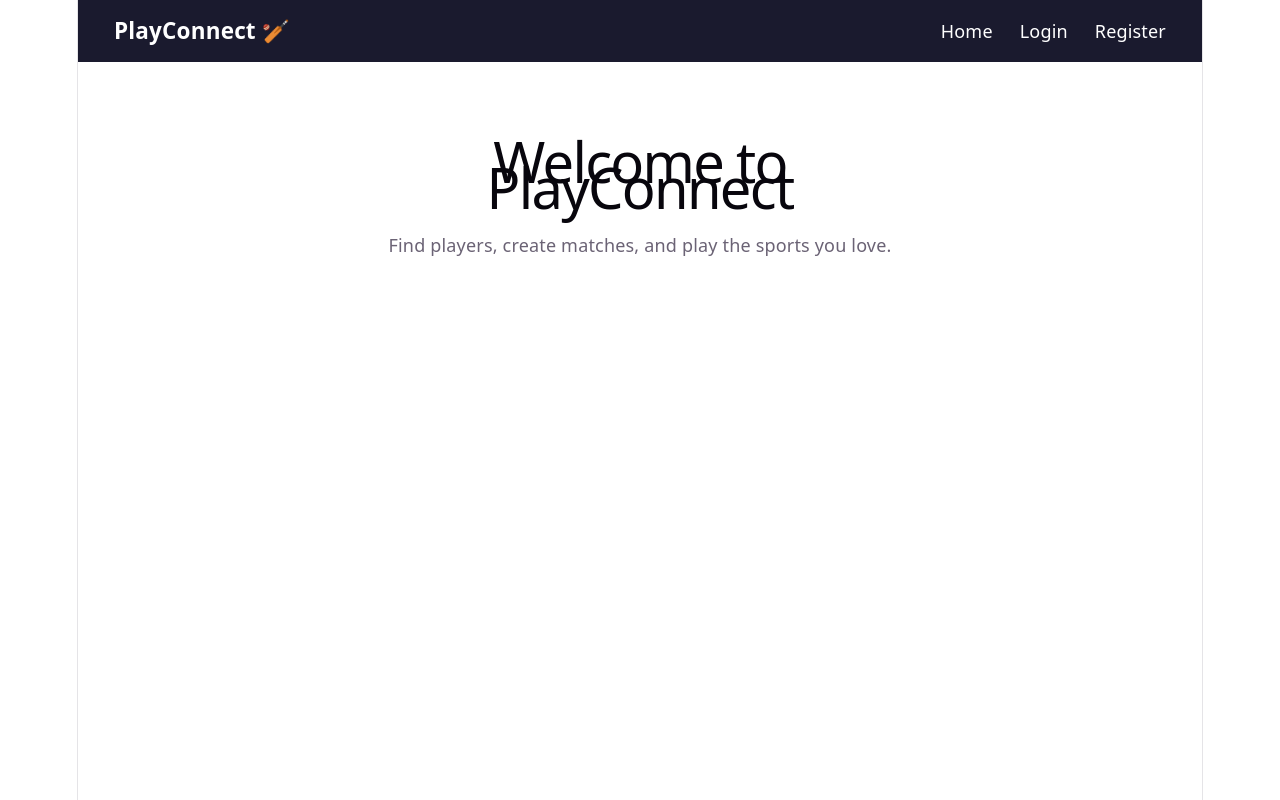
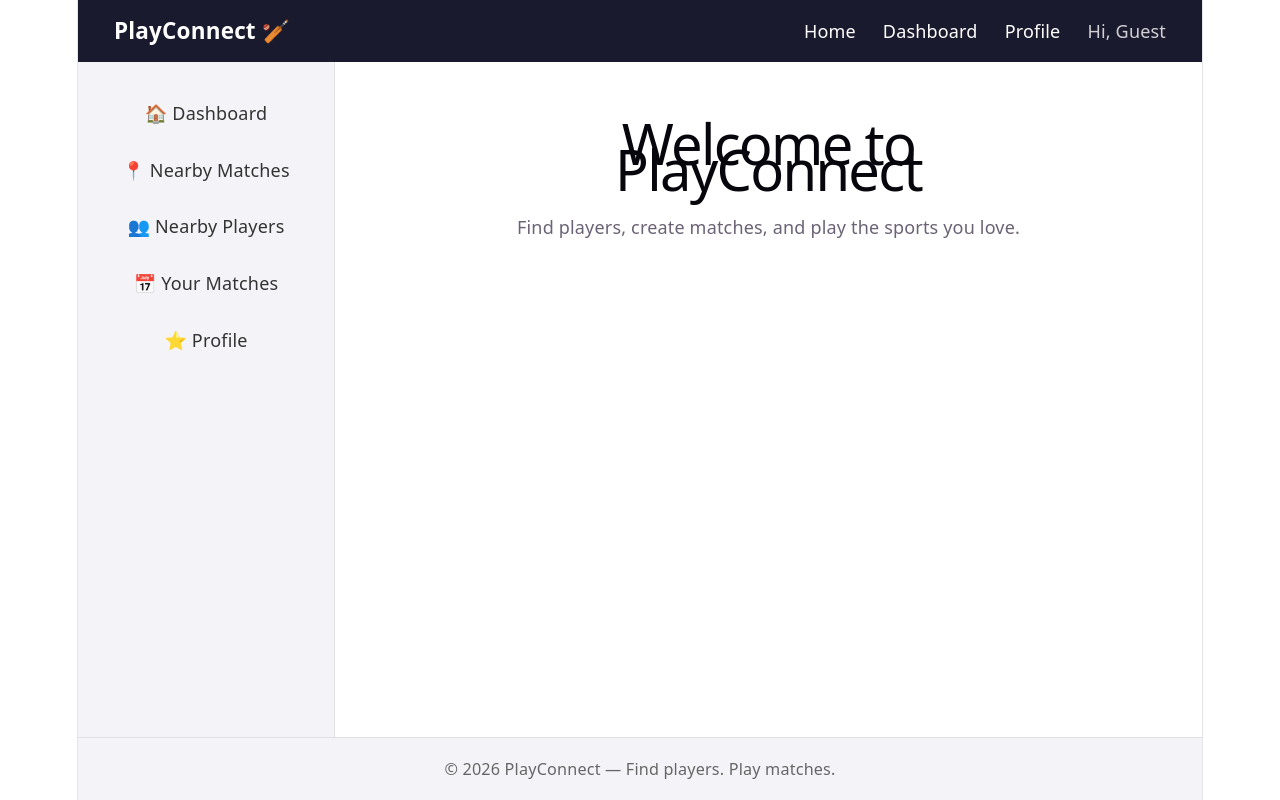
Before and after one commit to sdhanush-26/PlayConnect-, a React (Vite) app in the folder playconnect-frontend/: page / in a window 1280 px wide. Built offline with nearby package versions, Linux system fonts and the light colour scheme.

Commit message:
Day 46: UI structure - Navbar, Sidebar, Footer, Layout wrapper

```diff
--- a/playconnect-frontend/src/App.css
+++ b/playconnect-frontend/src/App.css
@@ -1,3 +1,9 @@
+.app-shell {
+  display: flex;
+  flex-direction: column;
+  min-height: 100vh;
+}
+
 .navbar {
   display: flex;
   justify-content: space-between;
@@ -21,10 +27,52 @@
   margin-left: 1.5rem;
   opacity: 0.8;
 }
+
+.app-body {
+  display: flex;
+  flex: 1;
+}
+
+.sidebar {
+  width: 220px;
+  background: #f4f4f8;
+  padding: 1.5rem 1rem;
+  display: flex;
+  flex-direction: column;
+  gap: 0.5rem;
+  border-right: 1px solid #e0e0e0;
+}
+.sidebar-link {
+  padding: 0.6rem 0.8rem;
+  border-radius: 6px;
+  text-decoration: none;
+  color: #333;
+}
+.sidebar-link:hover {
+  background: #e8e8f0;
+}
+.sidebar-link.active {
+  background: #1a1a2e;
+  color: white;
+}
+
+.app-content {
+  flex: 1;
+  padding: 2rem;
+}
+
+.footer {
+  text-align: center;
+  padding: 1rem;
+  background: #f4f4f8;
+  color: #666;
+  font-size: 0.9rem;
+  border-top: 1px solid #e0e0e0;
+}
+
 .page {
   max-width: 600px;
-  margin: 3rem auto;
-  padding: 0 2rem;
+  margin: 0 auto;
   text-align: center;
 }
 .auth-form {
--- a/playconnect-frontend/src/App.jsx
+++ b/playconnect-frontend/src/App.jsx
@@ -1,6 +1,6 @@
 import { useState } from 'react';
 import { BrowserRouter, Routes, Route } from 'react-router-dom';
-import Navbar from './components/Navbar';
+import Layout from './components/Layout';
 import Home from './pages/Home';
 import Login from './pages/Login';
 import Register from './pages/Register';
@@ -9,21 +9,22 @@ import Profile from './pages/Profile';
 import './App.css';
 
 function App() {
-  // Placeholder auth state — real login wiring (reading a stored JWT,
-  // etc.) arrives Day 47. For now this just proves Navbar's props
-  // actually change what renders.
-  const [isLoggedIn] = useState(false);
+  // Placeholder auth state — real login wiring arrives Day 47.
+   const [isLoggedIn] = useState(true);
   const [userName] = useState('Guest');
 
   return (
     <BrowserRouter>
-      <Navbar isLoggedIn={isLoggedIn} userName={userName} />
       <Routes>
-        <Route path="/" element={<Home />} />
-        <Route path="/login" element={<Login />} />
-        <Route path="/register" element={<Register />} />
-        <Route path="/dashboard" element={<Dashboard />} />
-        <Route path="/profile" element={<Profile />} />
+        {/* Every child route below renders inside Layout's <Outlet />,
+            so Navbar/Sidebar/Footer wrap all of them automatically. */}
+        <Route element={<Layout isLoggedIn={isLoggedIn} userName={userName} />}>
+          <Route path="/" element={<Home />} />
+          <Route path="/login" element={<Login />} />
+          <Route path="/register" element={<Register />} />
+          <Route path="/dashboard" element={<Dashboard />} />
+          <Route path="/profile" element={<Profile />} />
+        </Route>
       </Routes>
     </BrowserRouter>
   );
--- /dev/null
+++ b/playconnect-frontend/src/components/Footer.jsx
@@ -0,0 +1,9 @@
+function Footer() {
+  return (
+    <footer className="footer">
+      <p>© {new Date().getFullYear()} PlayConnect — Find players. Play matches.</p>
+    </footer>
+  );
+}
+
+export default Footer;
--- /dev/null
+++ b/playconnect-frontend/src/components/Layout.jsx
@@ -0,0 +1,25 @@
+import { Outlet } from 'react-router-dom';
+import Navbar from './Navbar';
+import Sidebar from './Sidebar';
+import Footer from './Footer';
+
+// <Outlet /> is React Router's way of saying "render whichever child
+// route matched here" — this lets every page share the same Navbar/
+// Sidebar/Footer shell without each page file repeating that layout
+// code itself.
+function Layout({ isLoggedIn, userName }) {
+  return (
+    <div className="app-shell">
+      <Navbar isLoggedIn={isLoggedIn} userName={userName} />
+      <div className="app-body">
+        <Sidebar isLoggedIn={isLoggedIn} />
+        <main className="app-content">
+          <Outlet />
+        </main>
+      </div>
+      <Footer />
+    </div>
+  );
+}
+
+export default Layout;
--- /dev/null
+++ b/playconnect-frontend/src/components/Sidebar.jsx
@@ -0,0 +1,35 @@
+import { Link, useLocation } from 'react-router-dom';
+
+// Only shown when logged in — matches the plan's Dashboard sidebar
+// (Nearby Matches, Nearby Players, Your Matches, Recommended Players).
+// Those become real, clickable sections starting Day 48; today this is
+// just the navigational shell.
+function Sidebar({ isLoggedIn }) {
+  const location = useLocation();
+
+  if (!isLoggedIn) return null;
+
+  const links = [
+    { to: '/dashboard', label: '🏠 Dashboard' },
+    { to: '/dashboard/matches', label: '📍 Nearby Matches' },
+    { to: '/dashboard/players', label: '👥 Nearby Players' },
+    { to: '/dashboard/my-matches', label: '📅 Your Matches' },
+    { to: '/profile', label: '⭐ Profile' },
+  ];
+
+  return (
+    <aside className="sidebar">
+      {links.map((link) => (
+        <Link
+          key={link.to}
+          to={link.to}
+          className={location.pathname === link.to ? 'sidebar-link active' : 'sidebar-link'}
+        >
+          {link.label}
+        </Link>
+      ))}
+    </aside>
+  );
+}
+
+export default Sidebar;
```
